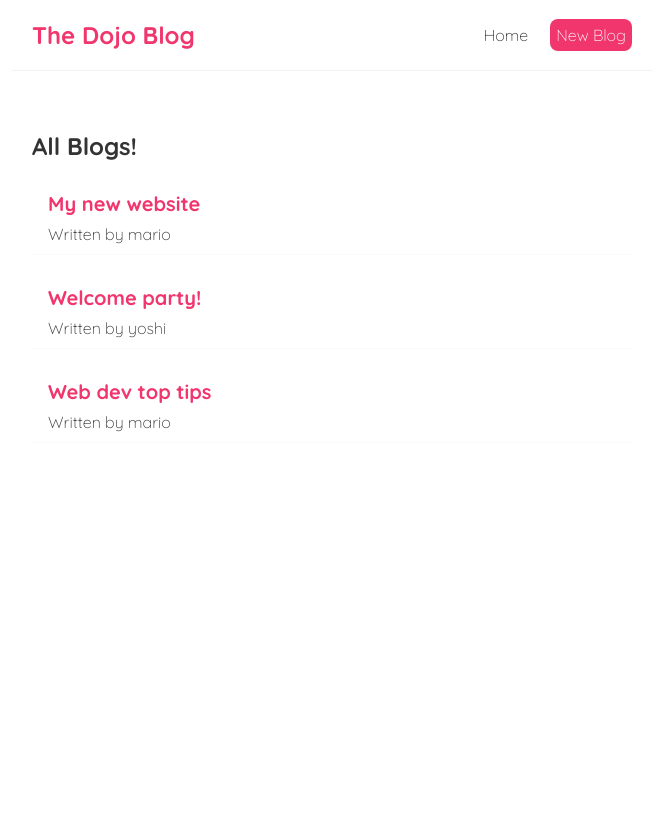
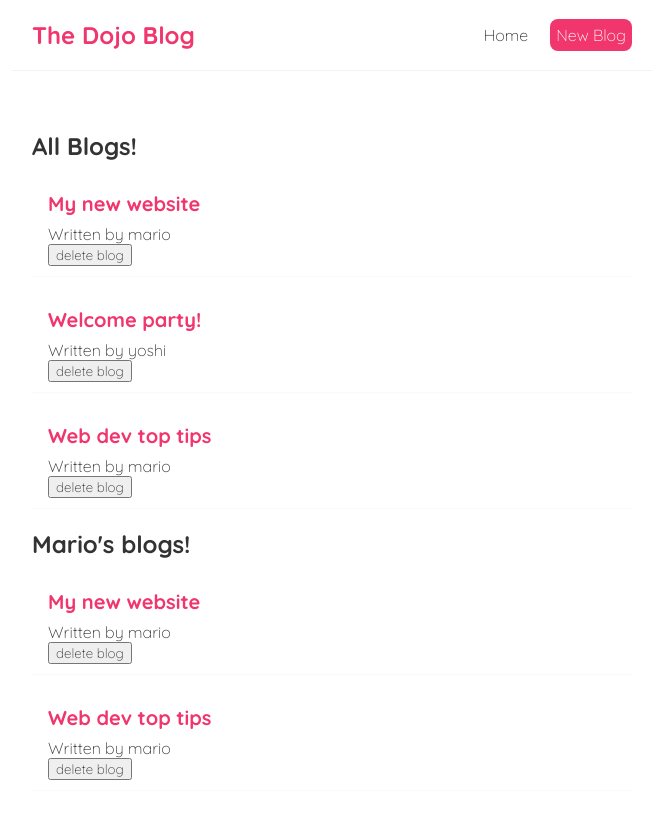
Before and after one commit to Doreen162/React-Tutorials, a React (Create React App) app in the folder hello-react/: page / in a window 1280 px wide. Shown: the top 818 px of the page, without its empty margins (308-971 px from the left). Built offline with nearby package versions, Linux system fonts and the light colour scheme.

Commit message:
Reusing componenets & function as props

```diff
--- a/hello-react/src/BlogList.js
+++ b/hello-react/src/BlogList.js
@@ -1,14 +1,12 @@
-const BlogList = ({ blogs, title }) => {
-   //  const blogs = props.blogs;
-   //  const title = props.title;
-
-    return (
+const BlogList = ({ blogs, title, handleDelete }) => {
+  return (
       <div className="blog-list">
         <h2>{ title }</h2>
         {blogs.map((blog) => (
           <div className="blog-preview" key={blog.id} >
             <h2>{ blog.title }</h2>
             <p>Written by { blog.author }</p>
+            <button onClick={() => handleDelete(blog.id)}>delete blog</button>
           </div>
         ))}
       </div>
--- a/hello-react/src/Home.js
+++ b/hello-react/src/Home.js
@@ -8,10 +8,15 @@
       { title: 'Web dev top tips', body: 'lorem ipsum...', author: 'mario', id: 3 }
     ]);
 
+    const handleDelete = (id) => {
+      const newBlogs = blogs.filter(blog => blog.id !== id);
+      setBlogs(newBlogs);
+    }
 
     return (
         <div className="home">
-           <BlogList blogs={blogs} title="All Blogs!" />
+           <BlogList blogs={blogs} title="All Blogs!" handleDelete={handleDelete} />
+           <BlogList blogs={blogs.filter((blog) => blog.author === 'mario')} title="Mario's blogs!" />
         </div>
       );
     }
```
